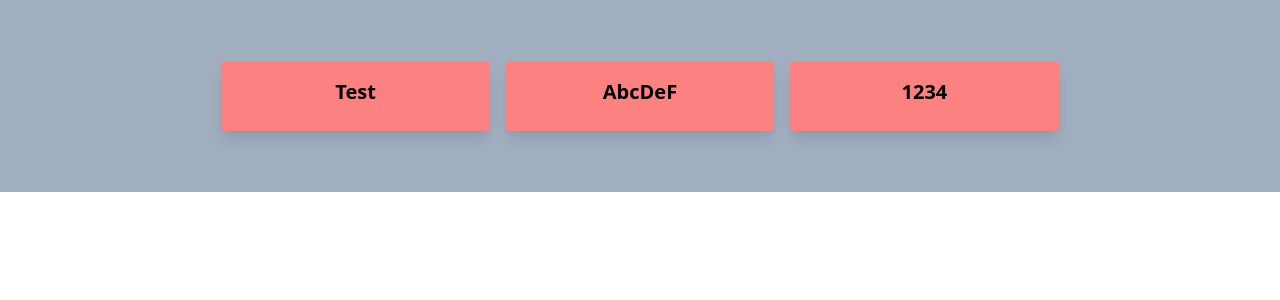
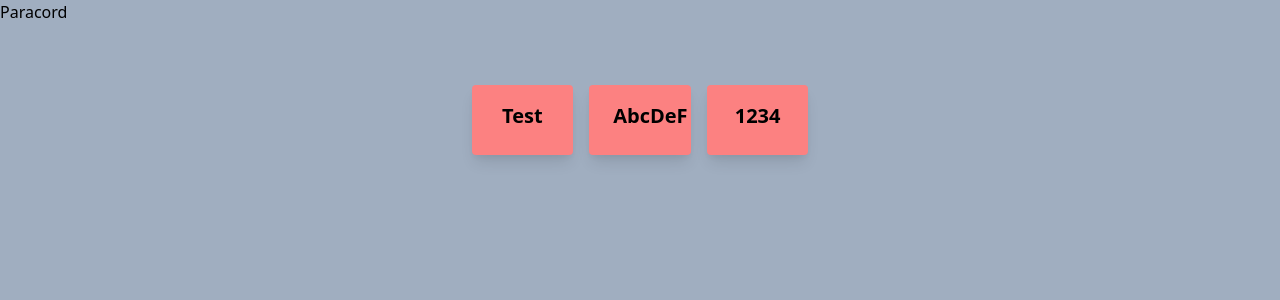
Before and after one commit to ShowMeTheRoapes/Paracord, a React (Create React App) app in the folder paracord-ui/: page / in a window 1280 px wide. Shown: the top 300 px of the page. Built offline with nearby package versions, Linux system fonts and the light colour scheme; the HTML template or start-up script is replaced by a standard one.

Commit message:
Initial pass at NavBar with reactstrap - not great :(

```diff
--- /dev/null
+++ b/paracord-ui/src/App.css
@@ -0,0 +1,11 @@
+html {
+    background-color: #a0aec0;
+}
+
+.App {
+    background-color: #a0aec0;
+    display: flex;
+    flex-direction: row;
+    align-items: center;
+    justify-content: space-evenly;
+}
--- a/paracord-ui/src/App.tsx
+++ b/paracord-ui/src/App.tsx
@@ -1,15 +1,16 @@
 import React from 'react'
+import './App.css'
 import './generated/tailwind.css'
+import NavigationBar from './Components/NavigationBar'
 import StrandList from './Components/StrandList'
 
 const App: React.FunctionComponent<{}> = () => {
   return (
-    <div className="flex">
-      <div className="w-1/6 bg-gray-500" />
-      <div className="w-4/6 bg-gray-500">
+    <div>
+      <NavigationBar />
+      <div className="App">
         <StrandList />
       </div>
-      <div className="w-1/6 bg-gray-500" />
     </div>
   )
 }
--- /dev/null
+++ b/paracord-ui/src/Components/NavigationBar.tsx
@@ -0,0 +1,12 @@
+import React, { FunctionComponent } from 'react'
+import { Navbar, NavbarBrand } from 'reactstrap'
+
+const NavigationBar: FunctionComponent<{}> = () => {
+  return (
+    <Navbar color="dark" dark expand="md">
+      <NavbarBrand href="/">Paracord</NavbarBrand>
+    </Navbar>
+  )
+}
+
+export default NavigationBar
```
